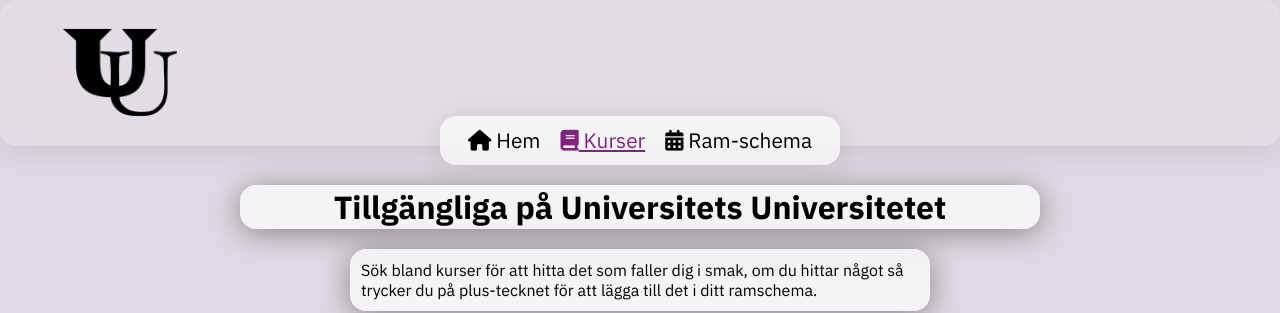
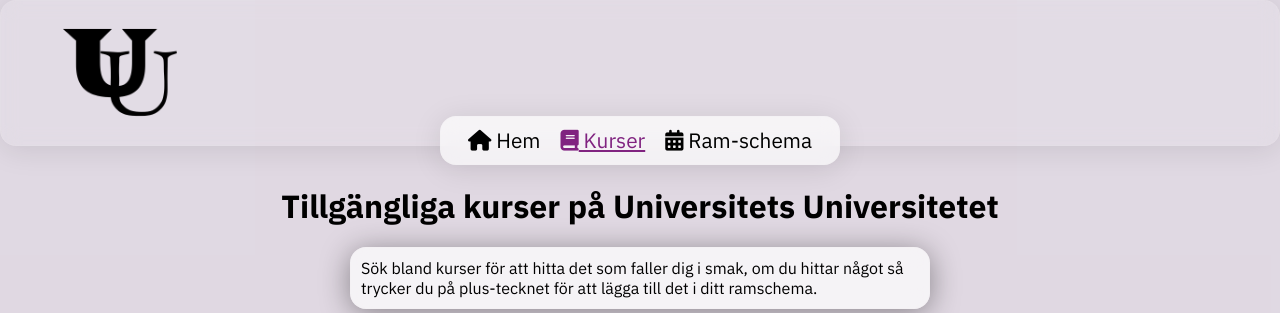
Before and after one commit to joma2304/angular-project, an Angular app: page /courses in a window 1280 px wide. Shown: the top 313 px of the page. Built offline with nearby package versions, Linux system fonts and the light colour scheme; no server answers.

Commit message:
Litt mer styling

```diff
--- a/src/app/courses/courses.component.html
+++ b/src/app/courses/courses.component.html
@@ -1,4 +1,4 @@
-<h1>Tillgängliga på Universitets Universitetet</h1>
+<h1>Tillgängliga kurser på Universitets Universitetet</h1>
 <div>
     <p>Sök bland kurser för att hitta det som faller dig i smak, om du hittar något så trycker du på plus-tecknet för
         att lägga till det i ditt ramschema.</p>
--- a/src/app/courses/courses.component.scss
+++ b/src/app/courses/courses.component.scss
@@ -1,13 +1,6 @@
 h1 {
     text-align: center;
     color: black;
-    background: rgba(255, 255, 255, 0.68);
-    border-radius: 16px;
-    box-shadow: 0 4px 30px rgba(0, 0, 0, 0.4);
-    backdrop-filter: blur(9.5px);
-    -webkit-backdrop-filter: blur(9.5px);
-    border: 1px solid rgba(235, 235, 235, 0.15);
-    max-width: 800px;
     width: 95%;
     margin-bottom: 10px;
 }
--- a/src/app/frame-schedule/frame-schedule.component.scss
+++ b/src/app/frame-schedule/frame-schedule.component.scss
@@ -1,12 +1,6 @@
 h1 {
     text-align: center;
     color: black;
-    background: rgba(255, 255, 255, 0.68);
-    border-radius: 16px;
-    box-shadow: 0 4px 30px rgba(0, 0, 0, 0.4);
-    backdrop-filter: blur(9.5px);
-    -webkit-backdrop-filter: blur(9.5px);
-    border: 1px solid rgba(235, 235, 235, 0.15);
     max-width: 800px;
     width: 95%;
     margin-bottom: 10px;
--- a/src/app/home/home.component.scss
+++ b/src/app/home/home.component.scss
@@ -1,12 +1,6 @@
 h1 {
     text-align: center;
     color: black;
-    background: rgba(255, 255, 255, 0.68);
-    border-radius: 16px;
-    box-shadow: 0 4px 30px rgba(0, 0, 0, 0.4);
-    backdrop-filter: blur(9.5px);
-    -webkit-backdrop-filter: blur(9.5px);
-    border: 1px solid rgba(235, 235, 235, 0.15);
     max-width: 800px;
     width: 95%;
     margin-bottom: 10px;
```
